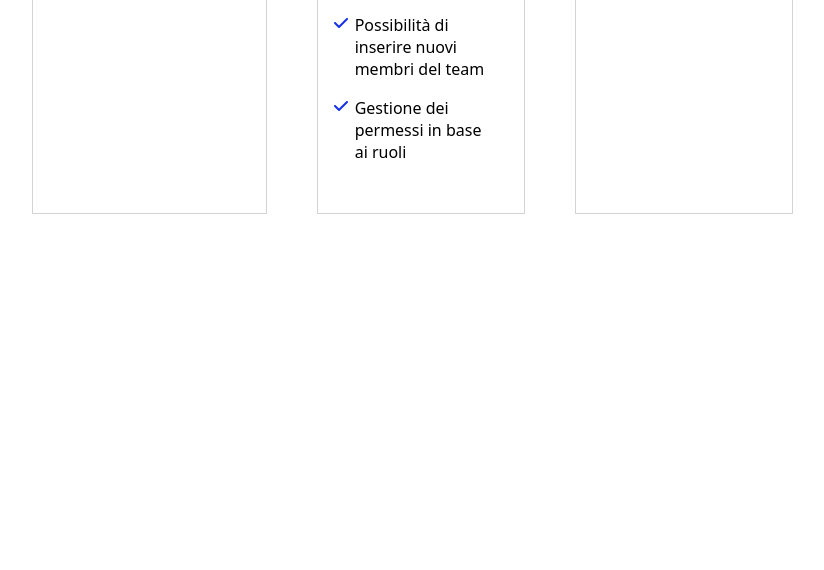
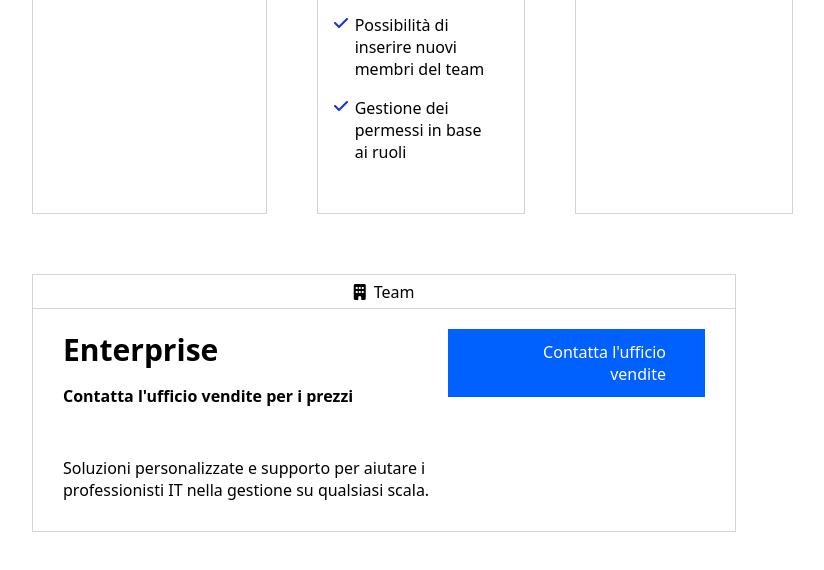
Before and after one commit to MicheleIanni86/htmlcss-dropbox, a plain HTML site: page index.html in a window 1280 px wide. Shown: the part 2074-2644 px from the top of the page, without its empty margins (256-1080 px from the left). Drawn offline with Linux system fonts and the light colour scheme.

Commit message:
feat: Add Box Contact Enterprise

```diff
--- a/css/style.css
+++ b/css/style.css
@@ -185,6 +185,14 @@ li {
     border: 1px solid lightgray;
 }
 
+.advanced-card {
+    width: calc(100%/3);
+}
+
+.enterprise-card {
+    width: calc(100%/3);
+}
+
 .head {
     text-align: center;
     padding: 5px 0;
@@ -240,15 +248,6 @@ li {
     padding-left: 10px;
 }
 
-
-.advanced-card {
-    width: calc(100%/3);
-}
-
-.enterprise-card {
-    width: calc(100%/3);
-}
-
 .button-try a {
     width: 100%;
     background-color: #0061ff;
@@ -282,6 +281,68 @@ li {
 
 
 
+/* CONTACT */
+.contact {
+    display: flex;
+    width: 100%;
+    flex-direction: column;
+    margin-top: 60px;
+}
+
+.contact-head {
+    text-align: center;
+    height: 35px;
+    line-height: 35px;
+    border: 1px solid lightgray;
+}
+
+.contact-head span {
+    margin-left: 8px;
+}
+
+.contact-down {
+    display: flex;
+    border: 1px solid lightgray;
+    border-top: none;
+
+}
+
+.contact-left {
+    width: 60%;
+    margin-left: 30px;
+}
+
+.contact-right {
+    width: 40%;
+    margin-right: 30px;
+    text-align: right;
+    display: flex;
+    justify-content: flex-end;
+    height: min-content;
+  }
+
+.contact-left :nth-child(1) {
+    font-size: 30px;
+    font-weight: bold;
+    margin-top: 20px;
+    margin-bottom: 15px;
+  }
+
+.contact-left :nth-child(2) {
+  font-weight: bold;
+  margin-bottom: 50px;
+}
+
+.contact-left :nth-child(3) {
+    margin-bottom: 30px;
+}
+
+.contact-right div {
+    margin-top: 20px;
+    background-color: #0061ff;
+    color: white;
+    padding: 12px 39px;
+}
 
 
 
@@ -289,10 +350,33 @@ li {
 
 
 
-/* CONTACT */
-.contact {
 
-}
+
+
+
+
+
+
+
+
+
+
+
+
+
+
+
+
+
+
+
+
+
+
+
+
+
+
 
 .partner {
 
--- a/index.html
+++ b/index.html
@@ -257,7 +257,28 @@
 
         </section>
 
-        <section class="contact"></section>
+        <section class="contact">
+
+            <div class="contact-head">
+                <i class="fa-solid fa-building"></i><span>Team</span>
+            </div>
+
+              <div class="contact-down">
+
+                  <div class="contact-left">
+                      <p>Enterprise</p>
+                      <p>Contatta l'ufficio vendite per i prezzi</p>
+                      <p>Soluzioni personalizzate e supporto per aiutare i professionisti IT nella gestione su qualsiasi scala.</p>
+                    </div>
+
+                    <div class="contact-right">
+                        <div>Contatta l'ufficio vendite</div>
+                    </div>
+
+                </div>
+
+        </section>
+
         <section class="partner"></section>
         <section class="operations"></section>
         <section class="business"></section>
```
